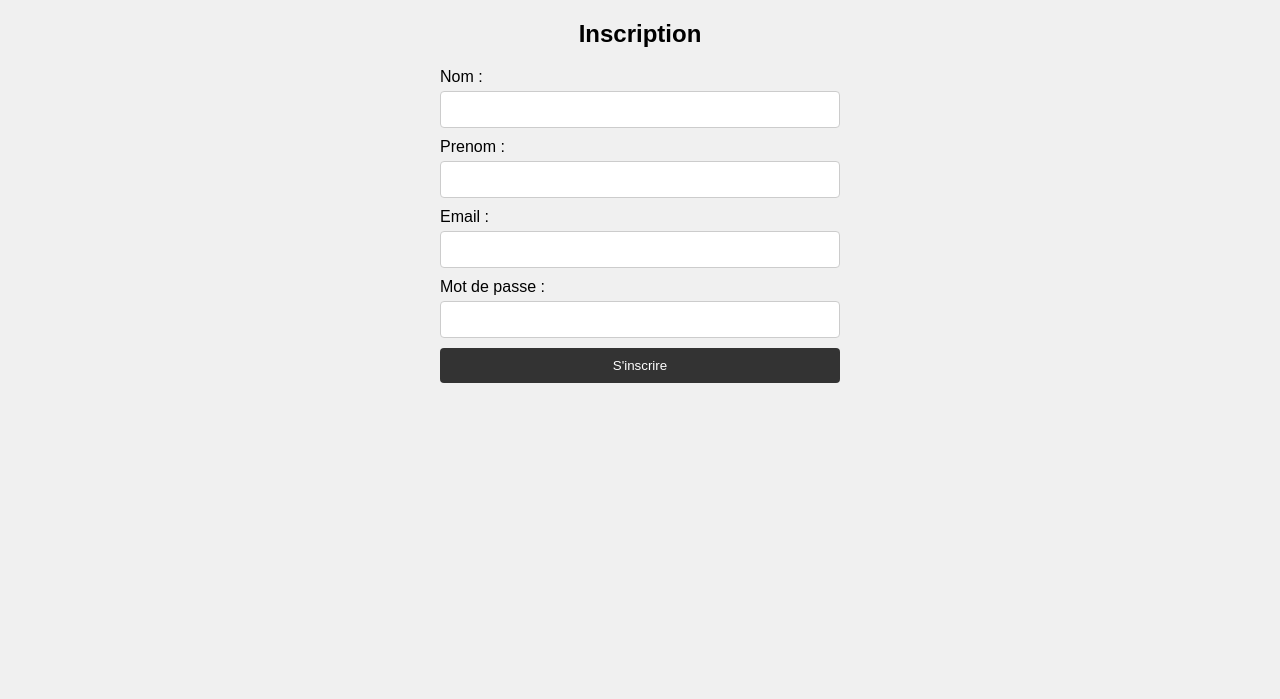
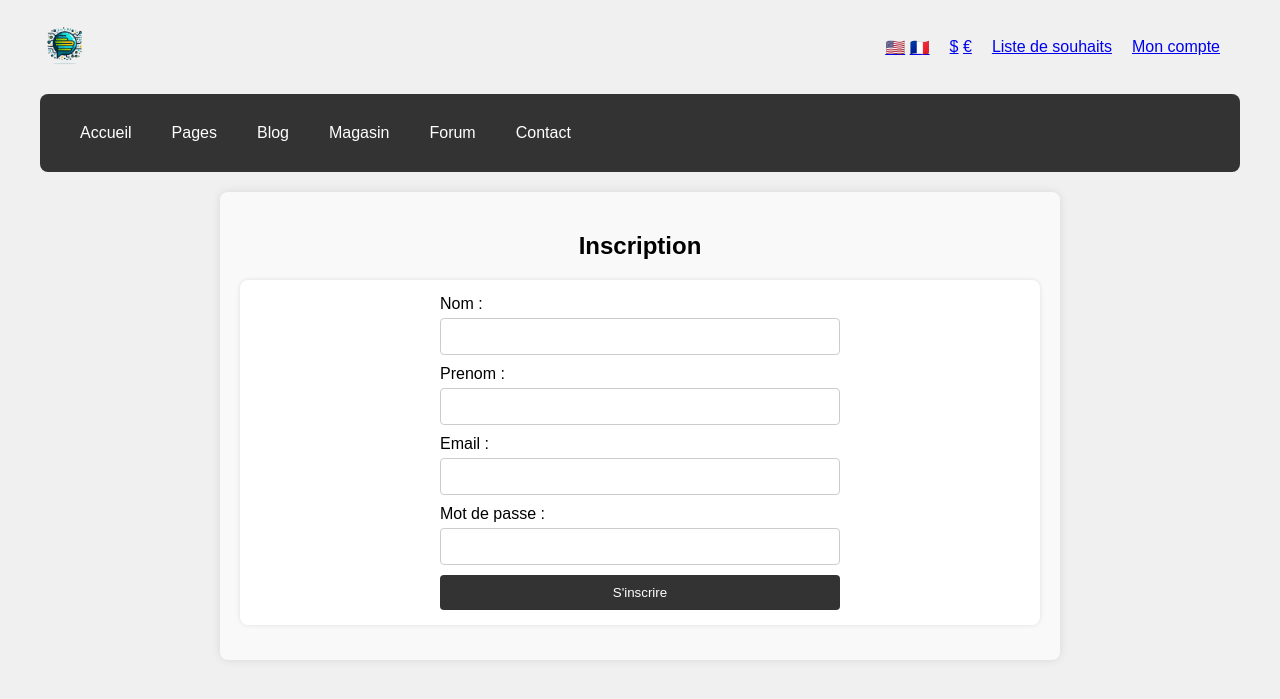
Before and after one commit to Mfxof/EpreuveE5-WebApplication, a PHP site: page /auth/register.php in a window 1280 px wide. Shown: the top 699 px of the page. Run offline with PHP 8.4, Linux system fonts and the light colour scheme.

```diff
--- a/css/styles.css
+++ b/css/styles.css
@@ -147,3 +147,61 @@ body {
 .thread p:last-child {
     margin-bottom: 0;
 }
+
+
+
+
+
+
+
+
+
+
+
+
+
+
+
+h2 {
+  text-align: center;
+}
+
+form {
+  max-width: 400px;
+  margin: 0 auto;
+}
+
+label {
+  display: block;
+  margin-bottom: 5px;
+}
+
+input[type="text"],
+input[type="email"],
+input[type="password"] {
+  width: 100%;
+  padding: 10px;
+  margin-bottom: 10px;
+  border: 1px solid #ccc;
+  border-radius: 4px;
+  box-sizing: border-box;
+}
+
+input[type="submit"] {
+  width: 100%;
+  padding: 10px;
+  background-color: #333;
+  color: #fff;
+  border: none;
+  border-radius: 4px;
+  cursor: pointer;
+}
+
+input[type="submit"]:hover {
+  background-color: #555;
+}
+
+.error {
+  color: red;
+  margin-bottom: 10px;
+}
--- a/php/header.php
+++ b/php/header.php
@@ -3,6 +3,7 @@
 
 <head>
     <link rel="shortcut icon" href="images/LogoSite_NoBG.png" type="image/x-icon">
+    <link class="logo" rel="icon" type="image/png" href="images/LogoSite.jpg"/>
     <link rel="stylesheet" type="text/css" href="css/styles.css">
 
     <!-- Global site tag (gtag.js) - Google Analytics -->
--- a/php/navBar.php
+++ b/php/navBar.php
@@ -1,50 +1,67 @@
-    <!-- Navigation start -->
+</head>
+
+<body>
+    <div class="container">
+        <!-- Logo et options start -->
+        <div class="top-bar">
+            <div class="logo">
+                <img src="images/LogoSite_NoBG.png" alt="Logo">
+            </div>
+            <div class="options">
+                <div class="language">
+                    <a href="#" class="flag-icon">🇺🇸</a>
+                    <a href="#" class="flag-icon">🇫🇷</a>
+                    <!-- Ajoutez d'autres drapeaux pour d'autres langues -->
+                </div>
+                <div class="currency">
+                    <a href="#">$</a>
+                    <a href="#">€</a>
+                    <!-- Ajoutez d'autres symboles de devise pour d'autres devises -->
+                </div>
+                <div class="wishlist">
+                    <a href="#">Liste de souhaits</a>
+                </div>
+                <div class="account">
+                    <a href="profile.php">Mon compte</a>
+                </div>
+            </div>
+        </div>
+        <!-- Logo et options end -->
+
+
+
+
+        <!-- Navigation start -->
 
     <header class="header">
 
     <nav class="navbar">
   <ul class="navbar-nav">
     <li class="nav-item">
-      <a href="#" class="nav-link">Home</a>
+      <a href="index.php" class="nav-link">Accueil</a>
     </li>
     <li class="nav-item">
       <a href="#" class="nav-link">Pages</a>
       <ul class="sub-menu">
-        <li><a href="#">About</a></li>
+        <li><a href="#">A propos</a></li>
         <li><a href="#">Services</a></li>
         <li><a href="#">FAQ</a></li>
       </ul>
     </li>
     <li class="nav-item">
-      <a href="#" class="nav-link">Features</a>
+      <a href="#" class="nav-link">Blog</a>
       <ul class="sub-menu">
-        <li><a href="#">Feature 1</a></li>
-        <li><a href="#">Feature 2</a></li>
-        <li><a href="#">Feature 3</a></li>
+        <li><a href="#">Posts récent</a></li>
+        <li><a href="#">Posts populaire</a></li>
+        <li><a href="#">Tout les Posts</a></li>
       </ul>
     </li>
     <li class="nav-item">
-      <a href="#" class="nav-link">Blog</a>
+      <a href="#" class="nav-link">Magasin</a>
       <ul class="sub-menu">
-        <li><a href="#">Recent Posts</a></li>
-        <li><a href="#">Popular Posts</a></li>
-        <li><a href="#">All Posts</a></li>
-      </ul>
-    </li>
-    <li class="nav-item">
-      <a href="#" class="nav-link">Portfolio</a>
-      <ul class="sub-menu">
-        <li><a href="#">Portfolio 1</a></li>
-        <li><a href="#">Portfolio 2</a></li>
-        <li><a href="#">Portfolio 3</a></li>
-      </ul>
-    </li>
-    <li class="nav-item">
-      <a href="#" class="nav-link">Shop</a>
-      <ul class="sub-menu">
-        <li><a href="#">Products</a></li>
-        <li><a href="#">Cart</a></li>
-        <li><a href="#">Checkout</a></li>
+        <li><a href="#">Produits</a></li>
+        <li><a href="#">Panier</a></li>
+        <li><a href="#">Caisse</a></li>
       </ul>
     </li>
     <li class="nav-item">
--- a/auth/register.php
+++ b/register.php
@@ -1,6 +1,6 @@
 <?php
 // Connexion à la base de données
-$conn = mysqli_connect("localhost", "admin", "Sunibo-7", "projetwebappe5");
+$conn = mysqli_connect("localhost", "admin", "XXXXX", "projetwebappe5");
 
 // Vérifier la connexion
 if (!$conn) {
@@ -17,7 +17,7 @@ if ($_SERVER["REQUEST_METHOD"] == "POST") {
     // Insérer les données dans la base de données
     $sql = "INSERT INTO utilisateurs (nom, prenom, email, mot_de_passe) VALUES ('$nom','$prenom', '$email', '$mot_de_passe')";
     if (mysqli_query($conn, $sql)) {
-        header("Location: ../profile.php");
+        header("Location: profile.php");
     } else {
         echo "Erreur: " . $sql . "<br>" . mysqli_error($conn);
     }
@@ -26,17 +26,13 @@ if ($_SERVER["REQUEST_METHOD"] == "POST") {
 // Fermer la connexion à la base de données
 mysqli_close($conn);
 ?>
-<!DOCTYPE html>
-<html lang="fr">
+<?php include 'php/header.php' ?>
+<title>Inscription</title>
+<?php include 'php/navBar.php' ?>
 
-<head>
-    <link rel="shortcut icon" href="../images/LogoSite_NoBG.png" type="image/x-icon">
-    <link rel="stylesheet" href="auth.css">
-    <title>Inscription</title>
-</head>
-
-<body>
+<div class="forum">
     <h2>Inscription</h2>
+    <div class="thread">
         <form method="post" action="<?php echo htmlspecialchars($_SERVER["PHP_SELF"]); ?>">
             <label>Nom :</label>
             <input type="text" name="nom"><br>
@@ -48,5 +44,8 @@ mysqli_close($conn);
             <input type="password" name="mot_de_passe"><br>
             <input type="submit" value="S'inscrire">
         </form>
+    </div>
+</div>
 </body>
+
 </html>
```
Also changed, not shown: index.php (+2 -37 lines), login.php (renamed from auth/login.php, +10 -9 lines), profile.php (+45 -4 lines), css/auth.css (renamed from auth/auth.css). Lines whose indentation alone changed are shown as unchanged.
